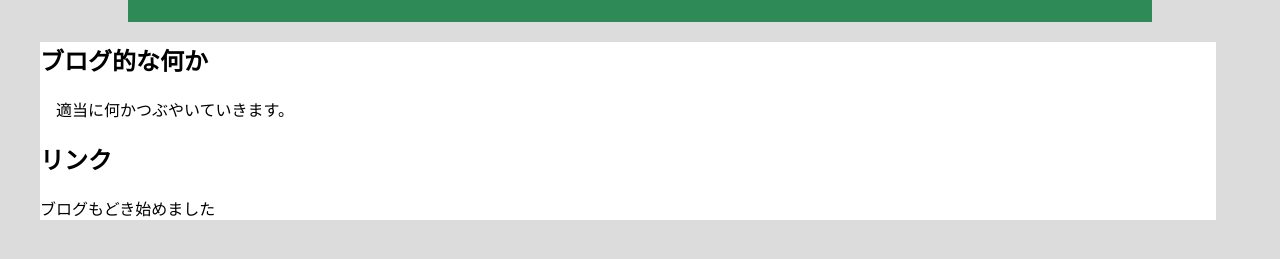
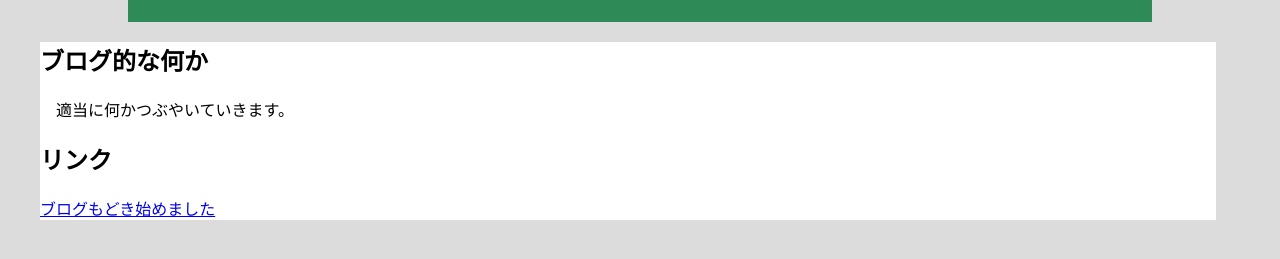
Before and after one commit to nekorobi-0/shiberia-gomi, a plain HTML site: page blog/blog.html in a window 1280 px wide. Shown: the part 107-366 px from the top of the page. Drawn offline with Linux system fonts and the light colour scheme.

Commit message:
Update blog.html

```diff
--- a/blog/blog.html
+++ b/blog/blog.html
@@ -28,7 +28,7 @@
         <p>　適当に何かつぶやいていきます。
         </p>
         <h2>リンク</h2>
-        <p>ブログもどき始めました</p>
+        <a href="blog-23-12-07-1.html">ブログもどき始めました</a>
     </div>
 </body>
 </html>
```
